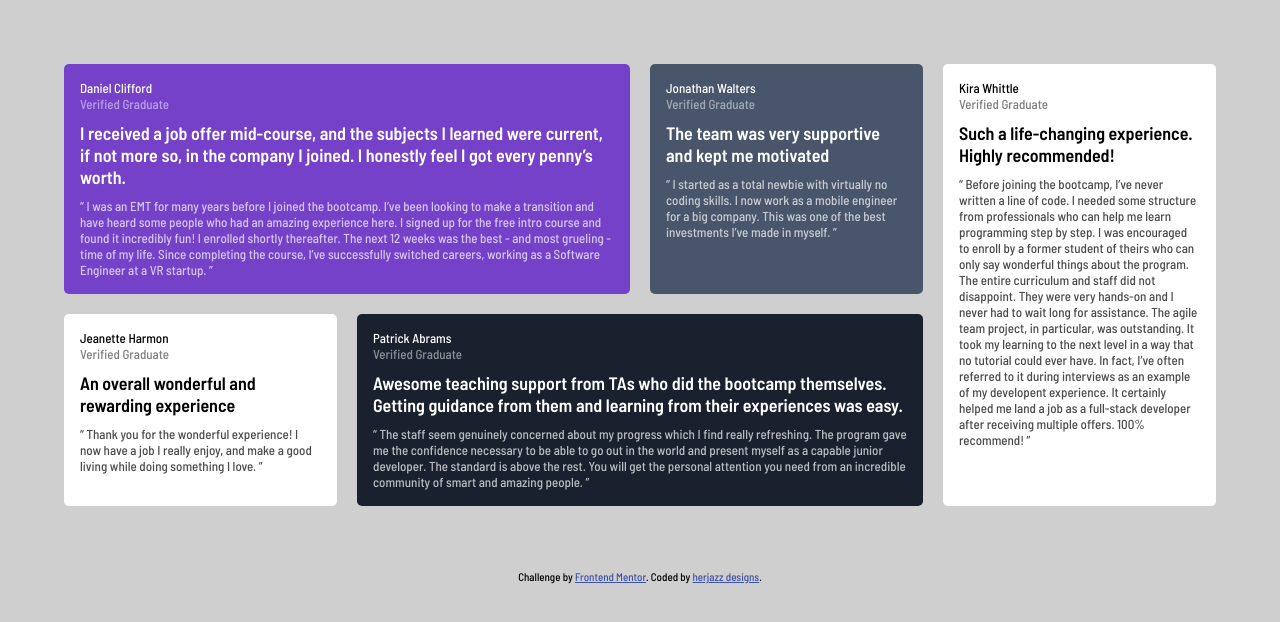
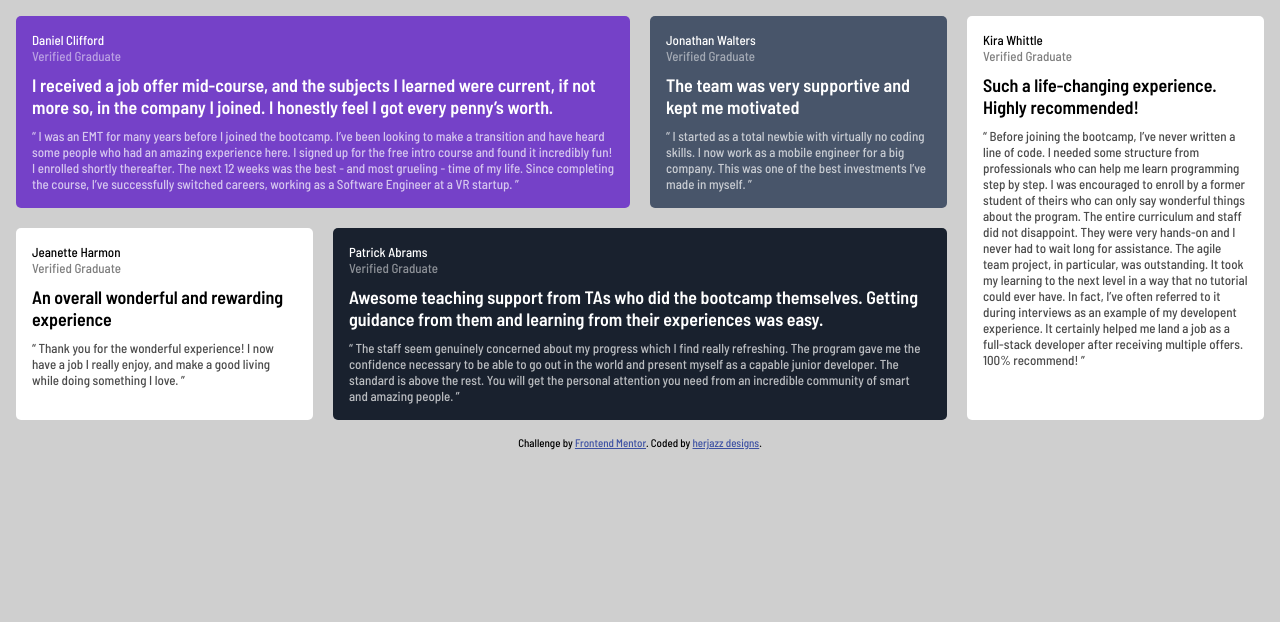
Before and after one commit to herjazz/frontend-io-testimonial, a plain HTML site: page index.html in a window 1280 px wide. Drawn offline with Linux system fonts and the light colour scheme.

Commit message:
Change padding on main to rem

```diff
--- a/style.css
+++ b/style.css
@@ -26,7 +26,7 @@ body {
 }
 
 main {
-  padding: 5%;
+  padding: 1rem;
   display: grid;
   gap: 20px;
 }
```
